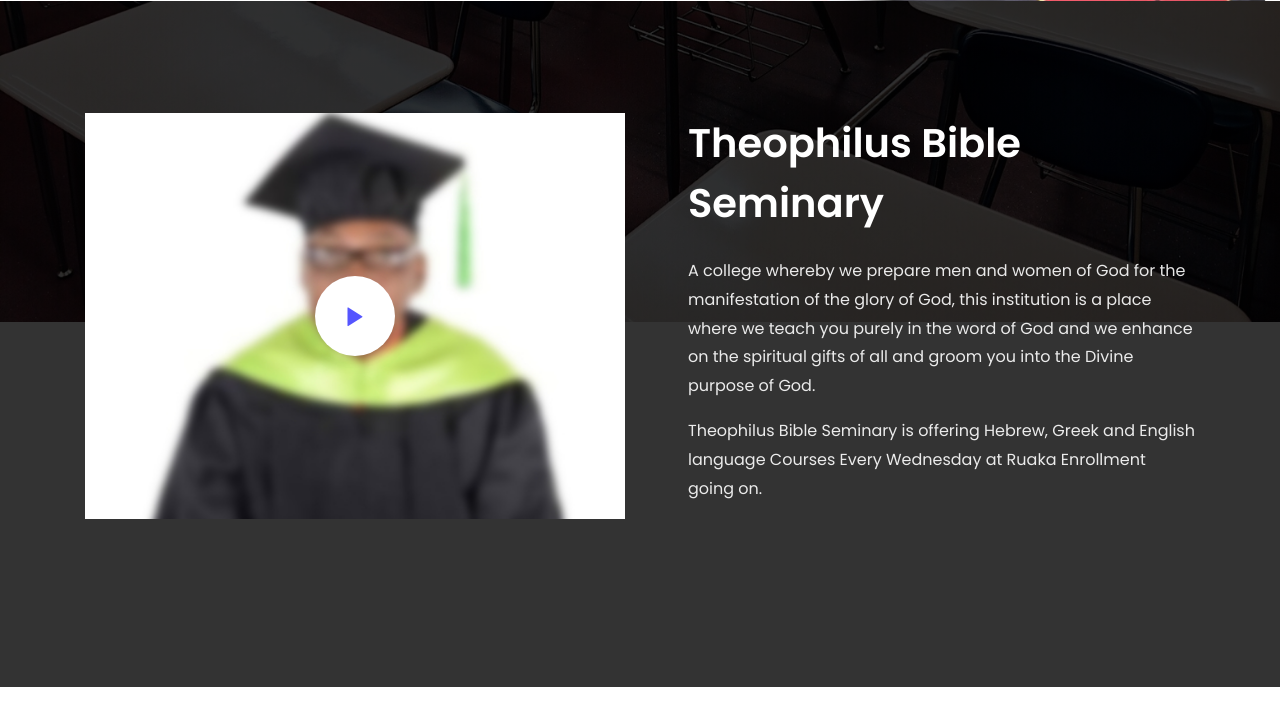
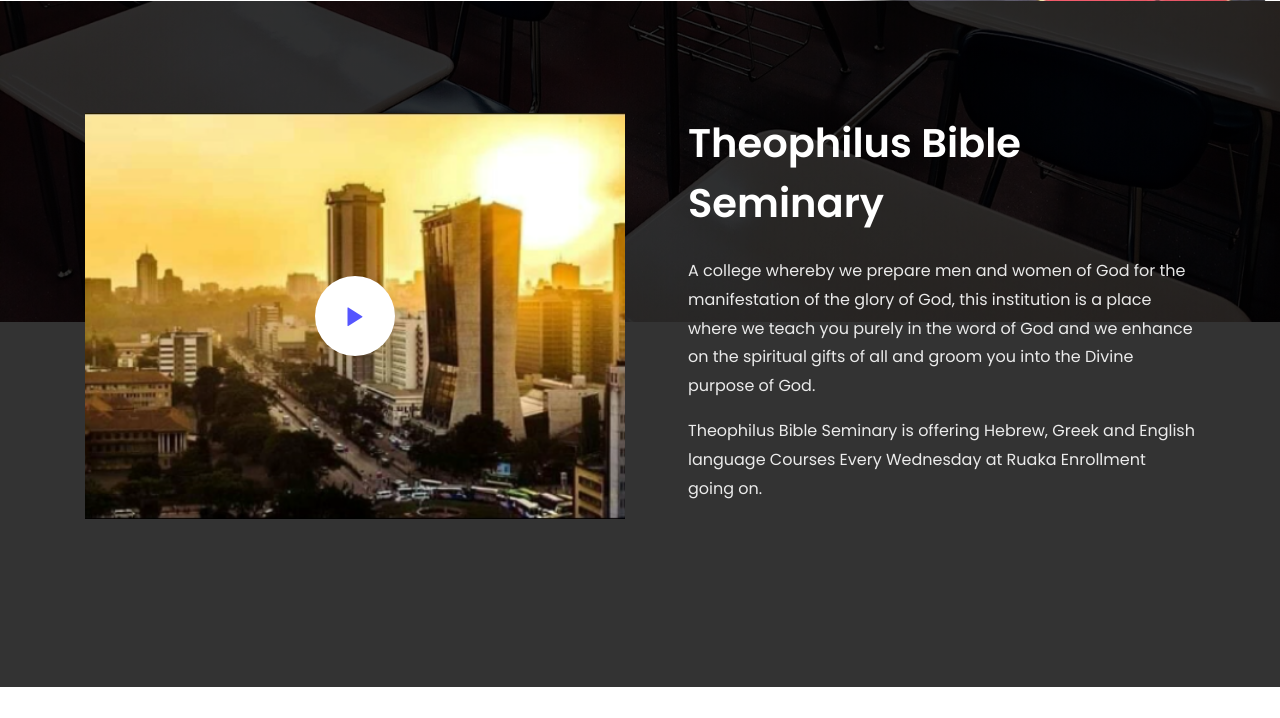
Before and after one commit to Noblepal/theophilus_bs, a PHP site: page / in a window 1280 px wide. Shown: the part 1725-2443 px from the top of the page. Run offline with PHP 8.4, Linux system fonts and the light colour scheme; data that the repository does not hold is empty; some libraries are stand-ins or nearby versions; some web fonts are replaced.

Commit message:
added video thumb

```diff
--- a/index.php
+++ b/index.php
@@ -168,9 +168,9 @@
 		<div class="container">
 			<div class="row justify-content-center mb-5 pb-2 d-flex">
 				<div class="col-md-6 align-items-stretch d-flex">
-					<div class="img img-video d-flex align-items-center" style="background-image: url(images/img22.jpg);">
+					<div class="img img-video d-flex align-items-center" style="background-image: url(video/thumb.png);">
 						<div class="video justify-content-center">
-							<a href="/video/intro_video.mp4" class="icon-video popup-vimeo d-flex justify-content-center align-items-center">
+							<a href="video/intro_video.mp4" class="icon-video popup-vimeo d-flex justify-content-center align-items-center">
 								<span class="ion-ios-play"></span>
 							</a>
 						</div>
```
Also changed, not shown: video/thumb.png (added).
